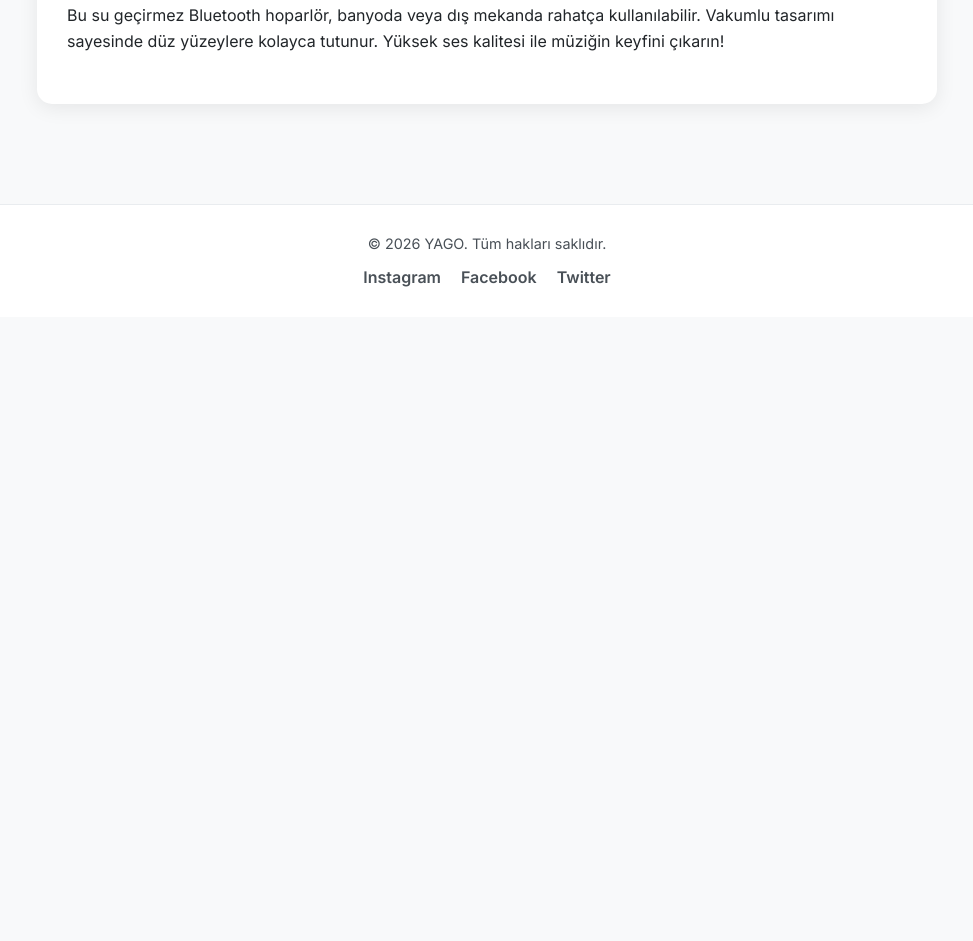
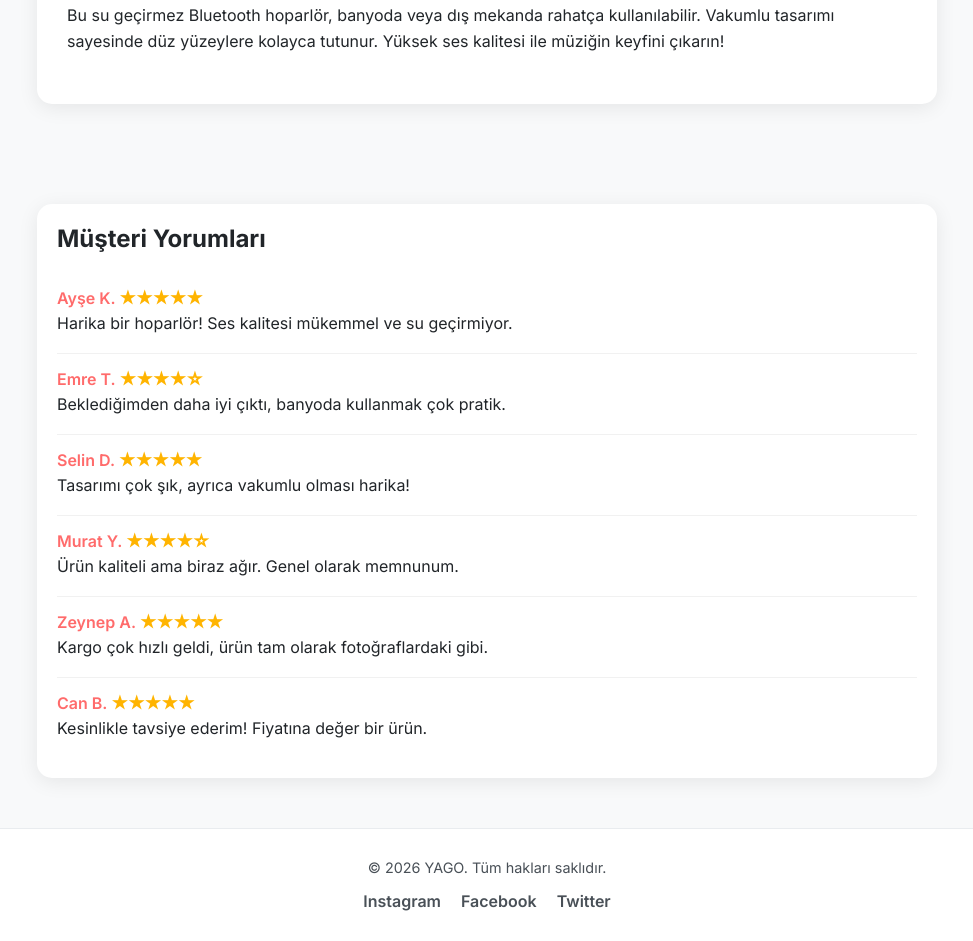
Before and after one commit to lordchanxd/YAGO, a plain HTML site: page index.html in a window 1280 px wide. Shown: the part 567-1508 px from the top of the page, without its empty margins (153-1126 px from the left). Before the commit the page ends 884 px from the top, so only its background shows below. Drawn offline with Linux system fonts and the light colour scheme.

Commit message:
UI düzenlendi

```diff
--- a/index.html
+++ b/index.html
@@ -63,6 +63,14 @@
     .panel-content { flex:1; padding:20px; overflow-y:auto; }
     .panel-footer { padding:20px; border-top:1px solid #f1f1f1; font-weight:600; display:flex; flex-direction:column; gap:10px; }
 
+    /* USER REVIEWS */
+    .reviews { max-width:900px; margin:50px auto; padding:20px; background:#fff; border-radius:15px; box-shadow:0 4px 20px rgba(0,0,0,0.08); }
+    .review { border-bottom:1px solid #f1f1f1; padding:15px 0; }
+    .review:last-child { border-bottom:none; }
+    .review p { margin-bottom:5px; }
+    .review .user { font-weight:600; color:#ff6b6b; }
+    .review .rating { color:#ffb400; }
+
     /* FOOTER */
     footer { background:#fff; padding:30px 5%; margin-top:50px; text-align:center; border-top:1px solid #e9ecef; }
     footer p { margin-bottom:15px; font-size:0.9rem; color:#495057; }
@@ -112,7 +120,35 @@
         <p class="description">
           Bu su geçirmez Bluetooth hoparlör, banyoda veya dış mekanda rahatça kullanılabilir. Vakumlu tasarımı sayesinde düz yüzeylere kolayca tutunur. Yüksek ses kalitesi ile müziğin keyfini çıkarın!
         </p>
+      </div>
+    </section>
 
+    <!-- USER REVIEWS -->
+    <section class="reviews">
+      <h2 style="margin-bottom:20px;">Müşteri Yorumları</h2>
+      <div class="review">
+        <p class="user">Ayşe K. <span class="rating">★★★★★</span></p>
+        <p>Harika bir hoparlör! Ses kalitesi mükemmel ve su geçirmiyor.</p>
+      </div>
+      <div class="review">
+        <p class="user">Emre T. <span class="rating">★★★★☆</span></p>
+        <p>Beklediğimden daha iyi çıktı, banyoda kullanmak çok pratik.</p>
+      </div>
+      <div class="review">
+        <p class="user">Selin D. <span class="rating">★★★★★</span></p>
+        <p>Tasarımı çok şık, ayrıca vakumlu olması harika!</p>
+      </div>
+      <div class="review">
+        <p class="user">Murat Y. <span class="rating">★★★★☆</span></p>
+        <p>Ürün kaliteli ama biraz ağır. Genel olarak memnunum.</p>
+      </div>
+      <div class="review">
+        <p class="user">Zeynep A. <span class="rating">★★★★★</span></p>
+        <p>Kargo çok hızlı geldi, ürün tam olarak fotoğraflardaki gibi.</p>
+      </div>
+      <div class="review">
+        <p class="user">Can B. <span class="rating">★★★★★</span></p>
+        <p>Kesinlikle tavsiye ederim! Fiyatına değer bir ürün.</p>
       </div>
     </section>
   </main>
@@ -189,7 +225,6 @@
         ">Ödemeye Geç</button>
       `;
 
-      // Ödeme butonuna tıklayınca yönlendirme
       const checkoutBtn = document.getElementById('checkoutBtn');
       checkoutBtn.addEventListener('click', () => {
         window.location.href = `https://www.shopier.com/yagoshop/44059142?quantity=${qty}`;
@@ -203,7 +238,6 @@
       window.location.href = `https://www.shopier.com/yagoshop/44059142?quantity=${qty}`;
     });
 
-    // Ürün resimlerine tıklayınca aktif değişimi
     const productImages = document.querySelectorAll('.product-images img');
     productImages.forEach(img => {
       img.addEventListener('click', () => {
```
